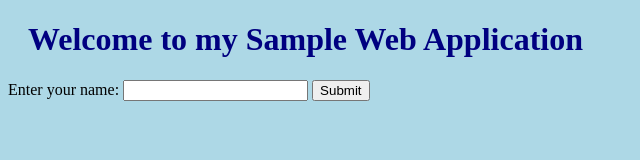
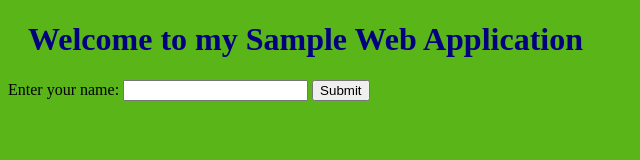
Before and after one commit to devopssuri789/test-demo, a plain HTML site: page index.html in a window 1280 px wide. Shown: the whole page, without its empty margins (0-640 px from the left). Drawn offline with Linux system fonts and the light colour scheme.

Commit message:
index.html file added again

```diff
--- a/index.html
+++ b/index.html
@@ -5,7 +5,7 @@
     <style>
       /* CSS styles go here */
       body {
-        background-color: lightblue;
+        background-color: rgb(89, 181, 24);
       }
       h1 {
         color: navy;
```
